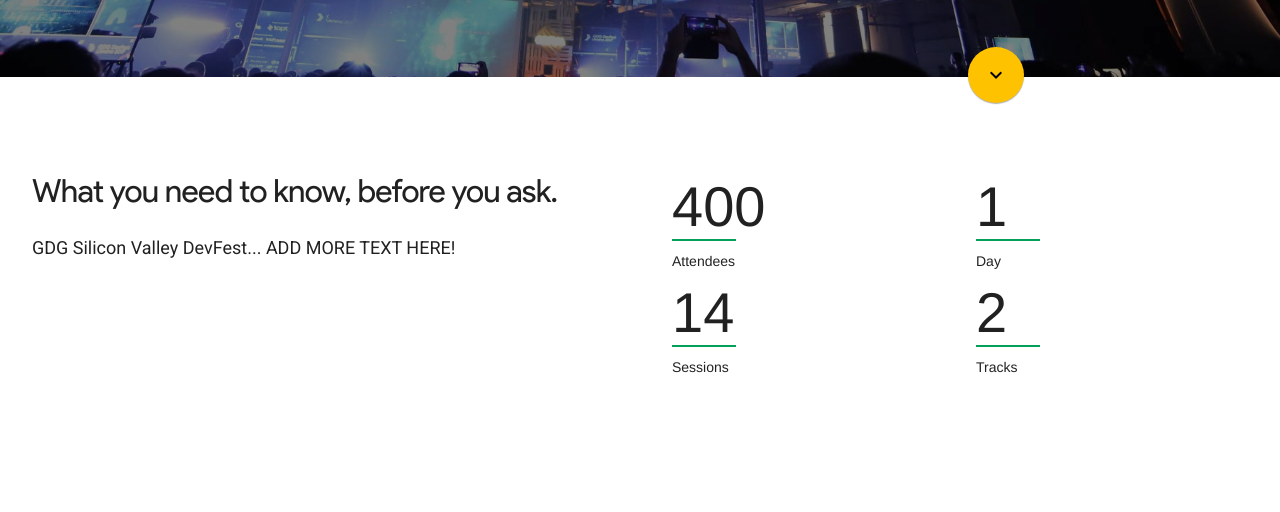
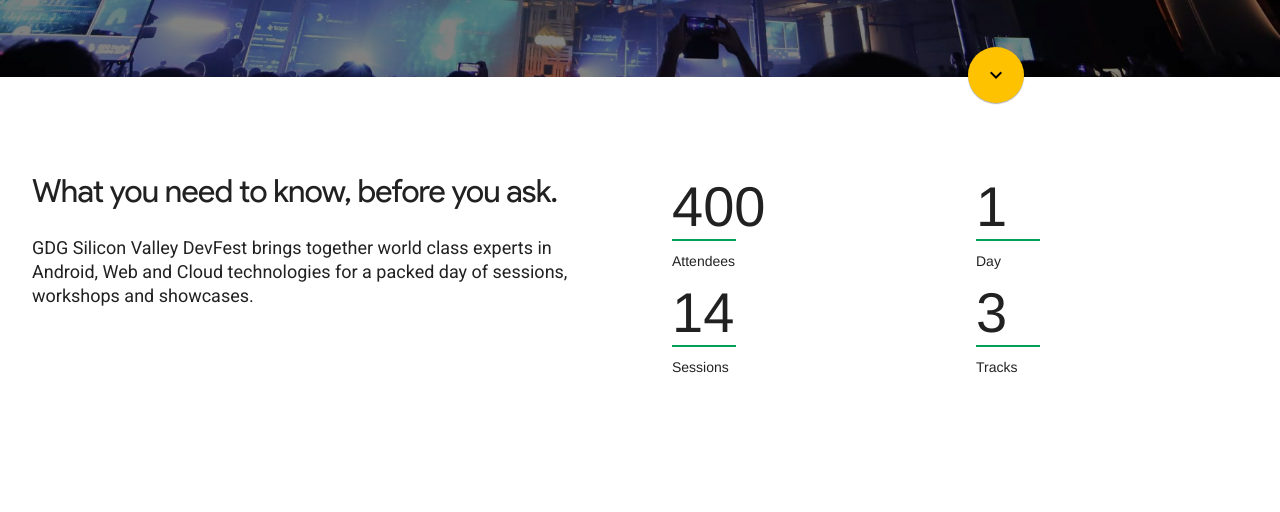
Before and after one commit to twhetzel/gdgsv-devfest-2019, a Flask app: page / in a window 1280 px wide. Shown: the part 587-1099 px from the top of the page. Run offline with Flask 2, Linux system fonts and the light colour scheme.

Commit message:
update about text

```diff
--- a/templates/index-temp.html
+++ b/templates/index-temp.html
@@ -122,7 +122,7 @@
             <div class="about-content">
               <div>
                 <h1 class="container-title">What you need to know, before you ask.</h1>
-                <p>GDG Silicon Valley DevFest... ADD MORE TEXT HERE!</p>
+                <p>GDG Silicon Valley DevFest brings together world class experts in Android, Web and Cloud technologies for a packed day of sessions, workshops and showcases.</p>
               </div>
               <div class="statistics-block">
                 <div class="item">
@@ -138,7 +138,7 @@
                   <div class="label">Sessions</div>
                 </div>
                 <div class="item">
-                  <div class="numbers">2</div>
+                  <div class="numbers">3</div>
                   <div class="label">Tracks</div>
                 </div>
               </div>
```
